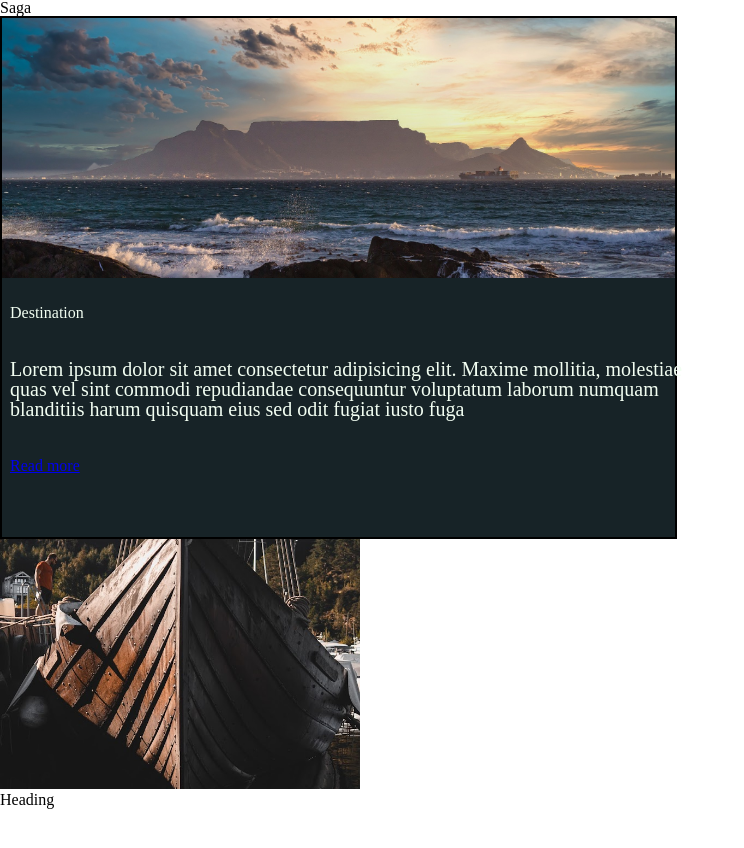
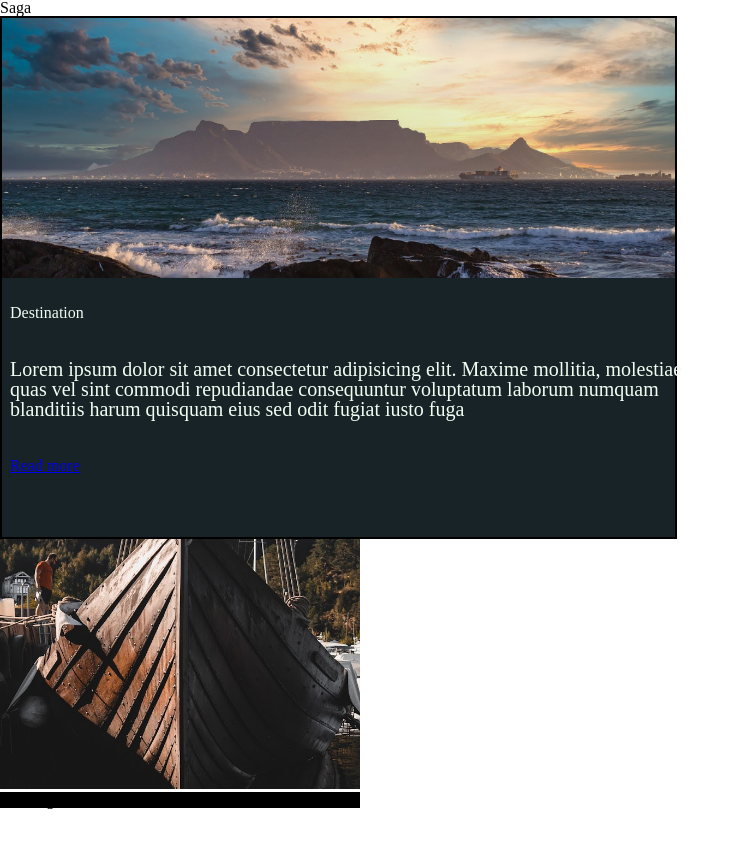
Before and after one commit to mobak88/Saga-Farmann, a Next.js app: page / in a window 1280 px wide. Shown: the top 848 px of the page, without its empty margins (0-744 px from the left). Built offline with nearby package versions, Linux system fonts and the light colour scheme.

Commit message:
Adding css color variables

```diff
--- a/src/components/cards/slider-card/slider-card.module.css
+++ b/src/components/cards/slider-card/slider-card.module.css
@@ -1,8 +1,13 @@
 .card {
-  height: 460px;
-  width: 360px;
+  height: 46rem;
+  width: 36rem;
 }
 
 .card-image {
   object-fit: cover;
 }
+
+.card-content-container {
+  width: 100%;
+  background-color: black;
+}
--- a/src/components/cards/slider-card/slider-card.tsx
+++ b/src/components/cards/slider-card/slider-card.tsx
@@ -16,7 +16,7 @@ const SliderCard = () => {
           className={styles["card-image"]}
         />
       </div>
-      <div>
+      <div className={styles["card-content-container"]}>
         <h2>Heading</h2>
       </div>
     </div>
--- /dev/null
+++ b/src/styles/variables.css
@@ -0,0 +1,5 @@
+:root {
+  --bg-dark-blue: #142c34;
+  --bg-pink-brown: #bf625f;
+  --very-dark-blue: #172327;
+}
```
